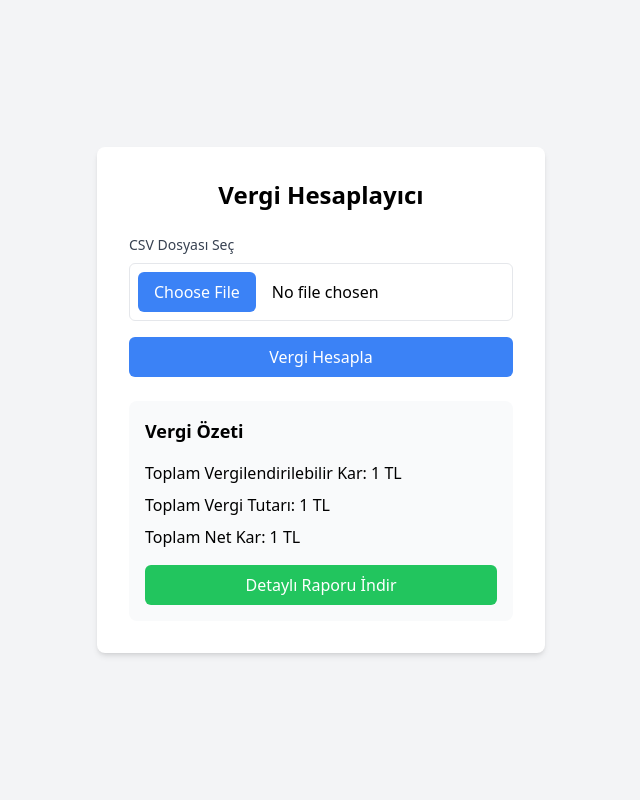
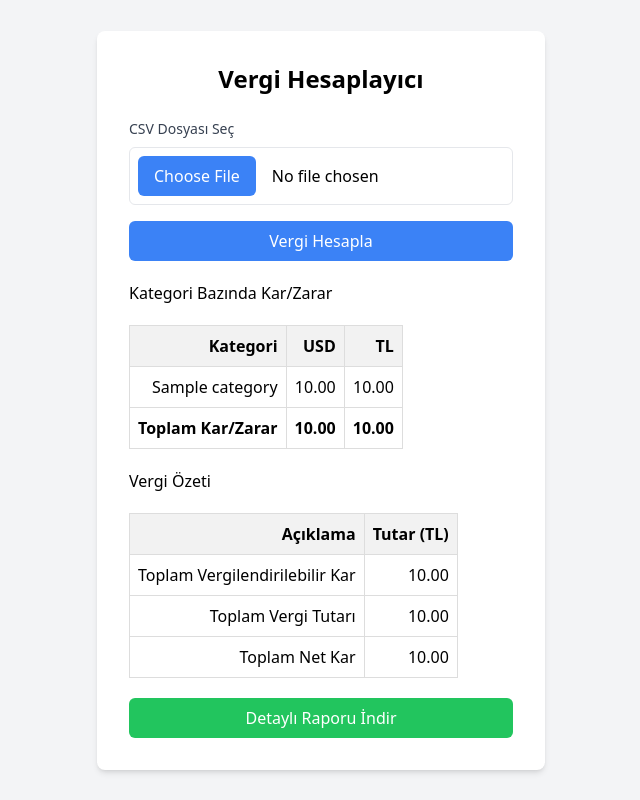
Before and after one commit to AppBender/VergiHesaplayici, a Flask app: template src/templates/index.html in a window 1280 px wide. Shown: the whole page, without its empty margins (319-959 px from the left). Run offline with Flask 3, Linux system fonts and the light colour scheme; the template is opened without the code that fills it: most values are stand-ins (such as "Sample title", 1, 10 or a date in 2020); parts of the project's set-up code (start-up, migrations or seed data) failed here and were passed over; some libraries are stand-ins or nearby versions.

Commit message:
Added fix for flask web interface to match with the latest updates

```diff
--- a/src/app.py
+++ b/src/app.py
@@ -68,11 +68,11 @@ def index():
         try:
             # File check
             if 'file' not in request.files:
-                raise ValueError('File could not be uploaded')
+                raise ValueError('Dosya yüklenemedi')
 
             file = request.files['file']
             if file.filename == '':
-                raise ValueError('No file selected')
+                raise ValueError('Dosya seçilmedi')
 
             # Save as temporary file
             temp_path = file_manager.create_file(config.TEMP_PATH)
@@ -82,9 +82,11 @@ def index():
             writer = CSVReportWriter(config.REPORT_PATH)
             service = ReportService(initialize_parsers(), writer)
 
-            # Process report
-            if not service.process_report(temp_path):
-                raise ValueError('Report could not be processed')
+            # Process report and get summary
+            try:
+                summary = service.process_report(temp_path)
+            except Exception as e:
+                raise ValueError('Rapor işlenemedi') from e
 
         except Exception as e:
             error_message = str(e)
@@ -112,21 +114,24 @@ if __name__ == '__main__':
     create_required_directories()
 
     # Run the Flask app
-    # app.run(debug=True)
+    app.run(debug=True)
+
+    # simualte_file_upload()
 
     # Simulate file upload
-    with open('sample/sample_ibkr_detailed_report.csv', 'rb') as f:
-        file = FileStorage(f)
-        temp_path = file_manager.create_file(config.TEMP_PATH)
-        file.save(temp_path)
+    def simualte_file_upload():
+        with open('sample/sample_ibkr_detailed_report.csv', 'rb') as f:
+            file = FileStorage(f)
+            temp_path = file_manager.create_file(config.TEMP_PATH)
+            file.save(temp_path)
 
-        # Create report service
-        writer = CSVReportWriter(config.REPORT_PATH)
-        service = ReportService(initialize_parsers(), writer)
+            # Create report service
+            writer = CSVReportWriter(config.REPORT_PATH)
+            service = ReportService(initialize_parsers(), writer)
 
-        # Process report
-        if not service.process_report(temp_path):
-            print("Error: Report could not be processed")
-        else:
-            print("Report created successfully")
-            print(f"Report file: {config.REPORT_PATH}")
+            # Process report
+            if not service.process_report(temp_path):
+                print("Error: Report could not be processed")
+            else:
+                print("Report created successfully")
+                print(f"Report file: {config.REPORT_PATH}")
--- a/src/templates/index.html
+++ b/src/templates/index.html
@@ -4,6 +4,13 @@
     <meta charset="UTF-8">
     <title>Vergi Hesaplayıcı</title>
     <script src="https://cdn.tailwindcss.com"></script>
+    <style>
+        table { border-collapse: collapse; margin: 20px 0; }
+        th, td { border: 1px solid #ddd; padding: 8px; text-align: right; }
+        th { background-color: #f2f2f2; }
+        .total-row { font-weight: bold; }
+        .section { margin: 20px 0; }
+    </style>
 </head>
 <body class="bg-gray-100 min-h-screen flex items-center justify-center">
     <div class="bg-white p-8 rounded-lg shadow-md w-full max-w-md">
@@ -31,28 +38,55 @@
         </form>
 
         {% if summary %}
-        <div class="mt-6 p-4 bg-gray-50 rounded-lg">
-            <h2 class="text-lg font-semibold mb-4">Vergi Özeti</h2>
-            <div class="space-y-2">
-                <p>
-                    <span class="font-medium">Toplam Vergilendirilebilir Kar:</span>
-                    {{ summary.TotalTaxableProfit }} TL
-                </p>
-                <p>
-                    <span class="font-medium">Toplam Vergi Tutarı:</span>
-                    {{ summary.TotalTaxAmount }} TL
-                </p>
-                <p>
-                    <span class="font-medium">Toplam Net Kar:</span>
-                    {{ summary.TotalNetProfit }} TL
-                </p>
-            </div>
+        <div class="section">
+            <h2>Kategori Bazında Kar/Zarar</h2>
+            <table>
+                <tr>
+                    <th>Kategori</th>
+                    <th>USD</th>
+                    <th>TL</th>
+                </tr>
+                {% for category, amounts in summary.categories.items() %}
+                <tr>
+                    <td>{{ category }}</td>
+                    <td>{{ "%.2f"|format(amounts.USD) }}</td>
+                    <td>{{ "%.2f"|format(amounts.TL) }}</td>
+                </tr>
+                {% endfor %}
+                <tr class="total-row">
+                    <td>Toplam Kar/Zarar</td>
+                    <td>{{ "%.2f"|format(summary.totals.USD) }}</td>
+                    <td>{{ "%.2f"|format(summary.totals.TL) }}</td>
+                </tr>
+            </table>
+        </div>
 
-            <a href="{{ url_for('download_csv') }}"
-               class="mt-4 block w-full bg-green-500 text-white text-center py-2 rounded-md hover:bg-green-600 transition duration-300">
-                Detaylı Raporu İndir
-            </a>
+        <div class="section">
+            <h2>Vergi Özeti</h2>
+            <table>
+                <tr>
+                    <th>Açıklama</th>
+                    <th>Tutar (TL)</th>
+                </tr>
+                <tr>
+                    <td>Toplam Vergilendirilebilir Kar</td>
+                    <td>{{ "%.2f"|format(summary.tax_summary.taxable_profit) }}</td>
+                </tr>
+                <tr>
+                    <td>Toplam Vergi Tutarı</td>
+                    <td>{{ "%.2f"|format(summary.tax_summary.tax_amount) }}</td>
+                </tr>
+                <tr>
+                    <td>Toplam Net Kar</td>
+                    <td>{{ "%.2f"|format(summary.tax_summary.net_profit) }}</td>
+                </tr>
+            </table>
         </div>
+
+        <a href="{{ url_for('download_csv') }}"
+           class="mt-4 block w-full bg-green-500 text-white text-center py-2 rounded-md hover:bg-green-600 transition duration-300">
+            Detaylı Raporu İndir
+        </a>
         {% endif %}
     </div>
 </body>
```
Also changed, not shown: src/services/report_service.py (+36 -3 lines).
